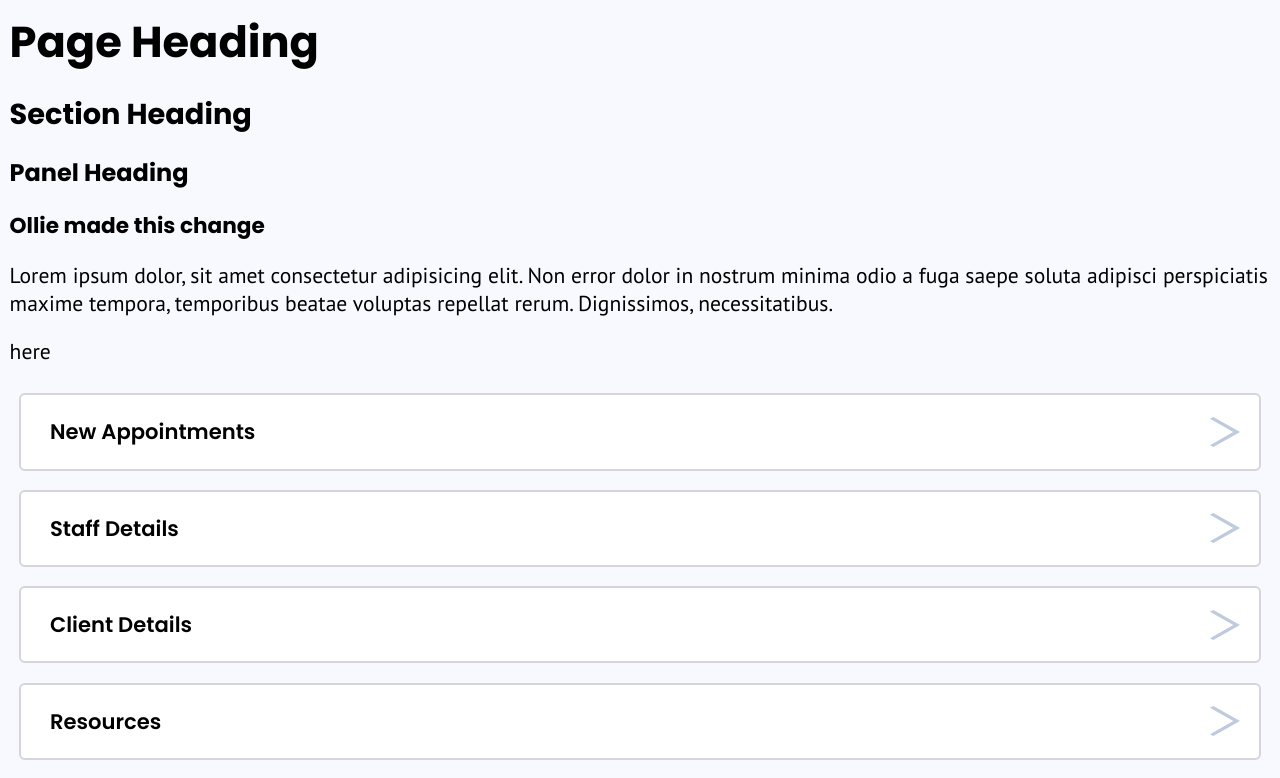
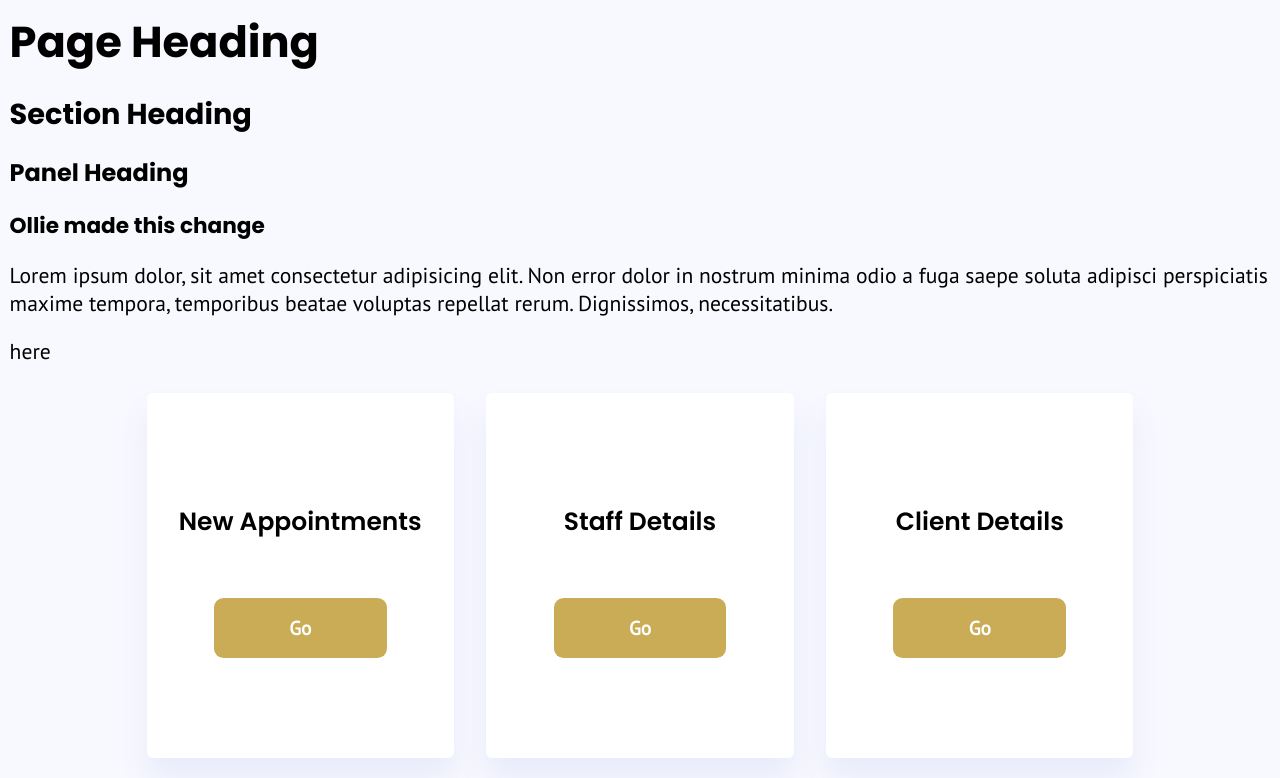
Before and after one commit to nology-tech/verde-client-project, a React (Vite) app: page / in a window 1280 px wide. Shown: the top 778 px of the page. Built offline with nearby package versions, Linux system fonts and the light colour scheme.

Commit message:
Updated styles for NavCard and NavCardList

```diff
--- a/src/components/NavCard/NavCard.scss
+++ b/src/components/NavCard/NavCard.scss
@@ -1,11 +1,10 @@
 @use "../../styles/variables" as *;
 
-
-.navcard{
+.navcard {
     display: flex;
     background-color: $clr-white;
-    width:100%;
-    padding:0.6rem 1rem;
+    width: 100%;
+    padding: 0.6rem 1rem;
     border-radius: 0.3rem;
     border: solid 0.12rem $clr-accent-grey;
     justify-content: center;
@@ -14,9 +13,12 @@
     &__name {
         font-weight: 600;
         font-size: 1.1rem;
+    }
 
-        }
-
+    &__arrow {
+        width: 1.7rem;
+        height: auto;
+    }
 }
 
 .button {
@@ -24,26 +26,33 @@
 }
 
 
+@media screen and (min-width: $tablet-breakpoint) {
+    .navcard {
+        display: flex;
+        flex-direction: column;
+        align-content: center;
+        justify-content: center;
+        width: 16rem;
+        height: 19rem;
+        border: none;
+        box-shadow: 0rem 1rem 1.5rem rgba($clr-primary-accent, 0.107);
 
+        &__name {
+            text-align: center;
+            margin-bottom: 3rem;
+            font-size: 1.3rem;
+            font-weight: 600;
+        }
 
+        .button {
+            display: unset;
+            width: 9rem;
+            padding: 0.9rem 0.5rem;
+        }
 
+        &__arrow {
+            display: none;
+        }
 
-// @media screen and (max-width: $tablet-breakpoint) {
-//     .navcard {
-//         background-color: $clr-white;
-//         padding: 0.6rem 1.5rem;
-//         border-radius: 0.3rem;
-//         display: flex;
-//         align-items: center;
-//         justify-content: space-around;
-//         width: 9rem;
-//         height: 8rem;
-//         border: 2px solid $clr-accent-grey;
-//         color: $clr-black;
-
-//         &:hover {
-//             transform: scale(1.03);
-//         }
-
-//     }
-// }
+    }
+}
--- a/src/components/NavCardList/NavCardList.scss
+++ b/src/components/NavCardList/NavCardList.scss
@@ -6,9 +6,21 @@
     margin: 1rem;
     gap: 1rem;
     text-decoration: none;
+
     &__link {
         text-decoration: none;
     }
 }
 
-// @media screen and (max-width: $tablet-breakpoint) {}
+@media screen and (min-width: $tablet-breakpoint) {
+    .navcardlist {
+        flex-wrap: wrap;
+        flex-direction: row;
+        justify-content: center;
+        gap: 1.7rem;
+
+        &__link {
+            cursor: default;
+        }
+    }
+}
```
Also changed, not shown: src/components/NavCard/NavCard.tsx (+6 -9 lines), src/components/NavCardList/NavCardList.tsx (+4 -5 lines), src/data/labels.ts (+5 -5 lines), src/data/types.ts (+3 -4 lines). Lines whose indentation alone changed are shown as unchanged.
